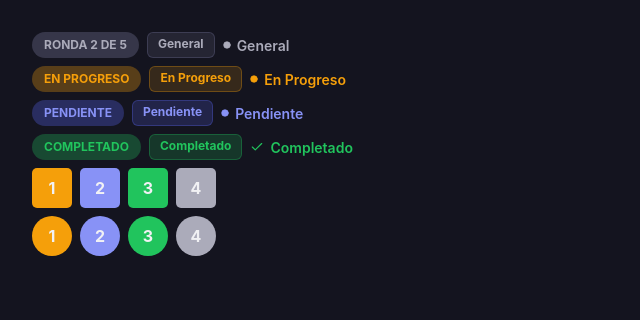
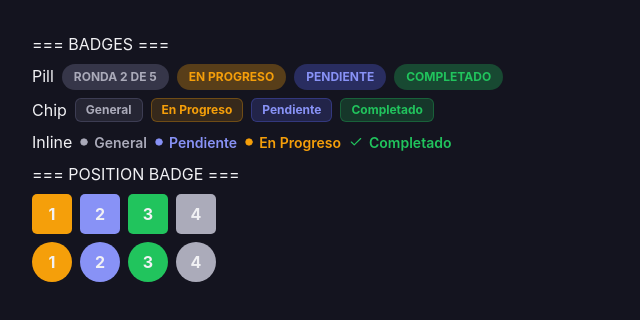
Before and after one commit to luis734/Gestor-torneos-web, a React (Vite) app: page / in a window 1280 px wide. Shown: the top 320 px of the page, without its empty margins (0-640 px from the left). Built offline with nearby package versions, Linux system fonts and the light colour scheme.

Commit message:
(REFACTOR) Se actualizaron el acomodo de las `badges` para mejor visualizacion.
- Se agregaron comentario y separacion por tipo de badge.
- Se cambio el orden de visualizacion para una mejor interpretacion

```diff
--- a/src/components/ui/badges/badgeExample.tsx
+++ b/src/components/ui/badges/badgeExample.tsx
@@ -3,55 +3,57 @@ import { PositionBadge } from "./PositionBadge";
 
 export function BadgeExample() {
     return (
-        <div className="flex flex-col gap-2 bg-background p-8 min-h-dvh">
-            <div className="flex gap-2">
+        <div className="flex flex-col gap-2 bg-background p-8 min-h-dvh text-foreground">
+            === BADGES ===
+            <div className="flex gap-2 text-foreground">
+                Pill
                 <Badge variant="default" appearance="pill">
                     ronda 2 de 5
                 </Badge>
-                <Badge variant="default" appearance="chip">
-                    General
+                <Badge variant="progress" appearance="pill">
+                    en progreso
                 </Badge>
-                <Badge variant="default" appearance="inline">
-                    General
+                <Badge variant="pending" appearance="pill">
+                    pendiente
+                </Badge>
+                <Badge variant="completed" appearance="pill">
+                    completado
                 </Badge>
             </div>
 
-            <div className="flex gap-2">
-                <Badge variant="progress" appearance="pill">
-                    en progreso
+            <div className="flex gap-2 text-foreground">
+                Chip
+                <Badge variant="default" appearance="chip">
+                    General
                 </Badge>
                 <Badge variant="progress" appearance="chip">
                     en progreso
                 </Badge>
-                <Badge variant="progress" appearance="inline">
-                    en progreso
+                <Badge variant="pending" appearance="chip">
+                    pendiente
+                </Badge>
+                <Badge variant="completed" appearance="chip">
+                    completado
                 </Badge>
             </div>
 
-            <div className="flex gap-2">
-                <Badge variant="pending" appearance="pill">
-                    pendiente
-                </Badge>
-                <Badge variant="pending" appearance="chip">
-                    pendiente
+            <div className="flex gap-2 text-foreground">
+                Inline
+                <Badge variant="default" appearance="inline">
+                    General
                 </Badge>
                 <Badge variant="pending" appearance="inline">
                     pendiente
                 </Badge>
-            </div>
-
-            <div className="flex gap-2">
-                <Badge variant="completed" appearance="pill">
-                    completado
-                </Badge>
-                <Badge variant="completed" appearance="chip">
-                    completado
+                <Badge variant="progress" appearance="inline">
+                    en progreso
                 </Badge>
                 <Badge variant="completed" appearance="inline">
                     completado
                 </Badge>
             </div>
 
+            === POSITION BADGE ===
             <div className="flex gap-2">
                 <PositionBadge shape="square" variant="progress">1</PositionBadge>
 
```
